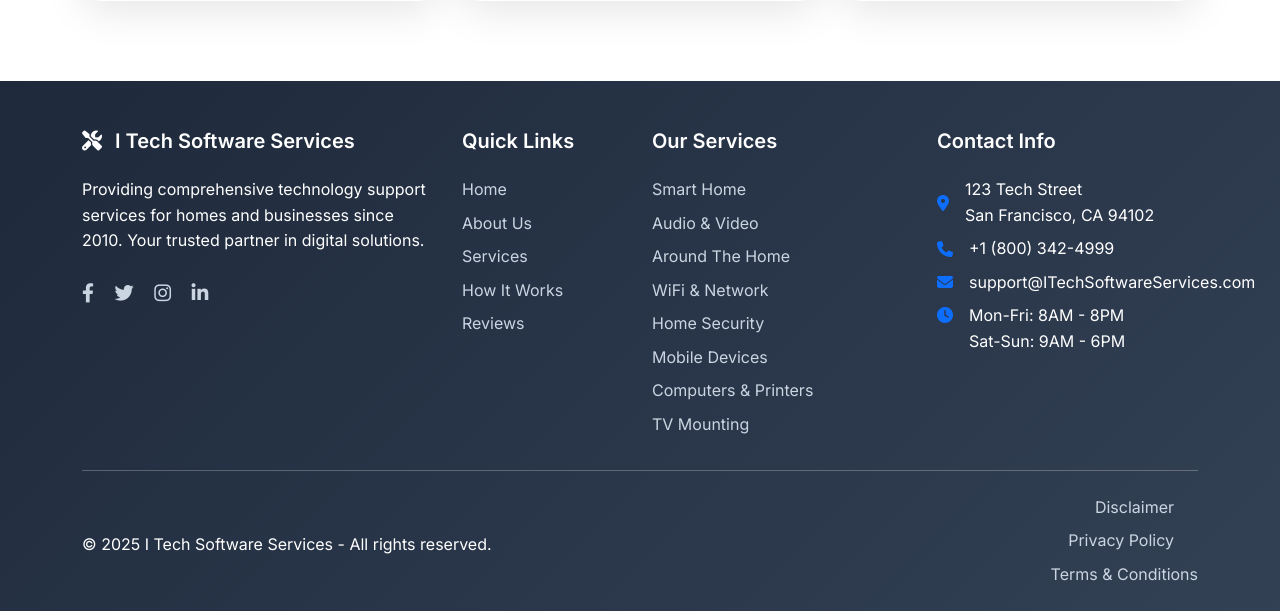
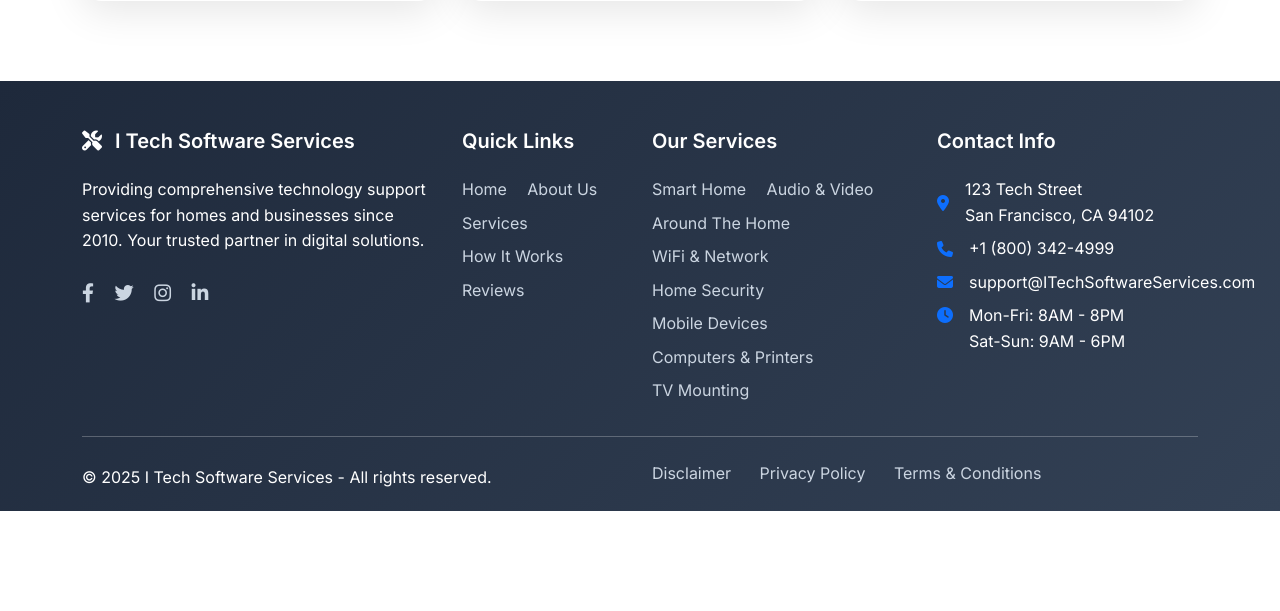
Before and after one commit to ItachiUchiha7777/TechSolFlask, a Flask app: page / in a window 1280 px wide. Shown: the part 4949-5560 px from the top of the page. After the commit the page ends 5460 px from the top, so only its background shows below. Run offline with Flask 3, Linux system fonts and the light colour scheme.

Commit message:
all the neded changes from customer

```diff
--- a/templates/base.html
+++ b/templates/base.html
@@ -356,8 +356,7 @@
     <div class="container">
         <div class="row g-4">
             <div class="col-lg-4 col-md-6">
-                    <h5><i class="fas fa-tools me-2"></i> I Tech Software Services
-</h5>
+                <h5><i class="fas fa-tools me-2"></i> I Tech Software Services</h5>
                 <p class="mb-4">Providing comprehensive technology support services for homes and businesses since 2010. Your trusted partner in digital solutions.</p>
                 <div class="social-links">
                     <a href="#" aria-label="Facebook"><i class="fab fa-facebook-f"></i></a>
@@ -411,17 +410,31 @@
 
         <div class="row align-items-center">
             <div class="col-md-6">
-                    <p class="mb-0">&copy; 2025  I Tech Software Services - All rights reserved.</p>
+                <p class="mb-0">&copy; 2025 I Tech Software Services - All rights reserved.</p>
             </div>
-                <div class="col-md-6 text-md-end">
+            <div class="col-md-6">
+                <!-- Changed from text-md-end to remove right alignment -->
                 <a href="{{url_for('disclaimer')}}" class="footer-link me-4">Disclaimer</a>
-
                 <a href="{{url_for('privacy')}}" class="footer-link me-4">Privacy Policy</a>
                 <a href="{{url_for('terms')}}" class="footer-link">Terms & Conditions</a>
             </div>
         </div>
     </div>
 </footer>
+<style>
+    .footer-link {
+    display: inline-block;
+    margin-right: 1rem;
+    margin-bottom: 0.5rem;
+}
+
+@media (max-width: 767px) {
+    .footer-link {
+        display: block;
+        margin-right: 0;
+    }
+}
+</style>
 
     <!-- Contact Modal -->
     <div class="modal fade" id="contactModal" tabindex="-1">
--- a/templates/index.html
+++ b/templates/index.html
@@ -1,6 +1,7 @@
 {% extends "base.html" %}
 
 {% block extra_css %}
+/* Hero Section */
 /* Hero Section */
 .hero-section {
     padding-top: 8rem;
@@ -17,11 +18,60 @@
     margin-top: 80px;
 }
 
+/* For tablets */
+@media (max-width: 1024px) {
+    .hero-section {
+        min-height: 80vh;
+        background-attachment: scroll;
+    }
+}
+
 /* For phones */
 @media (max-width: 768px) {
     .hero-section {
-        min-height: 50vh;
+        min-height: 60vh; /* Reduced from 20% to a more reasonable 60vh */
+        padding-top: 4rem;
+        padding-bottom: 2rem;
         background-attachment: scroll; /* improves performance on mobile */
+        background-position: center center;
+    }
+
+    .hero-content {
+        padding: 1rem 0;
+    }
+
+    .hero-buttons {
+        padding-top: 2rem !important; /* Reduced from 100px */
+    }
+}
+
+/* For very small phones */
+@media (max-width: 480px) {
+    .hero-section {
+        min-height: 50vh; /* Even smaller for very small screens */
+        padding-top: 3rem;
+        padding-bottom: 1.5rem;
+    }
+
+    .hero-buttons {
+        padding-top: 1.5rem !important;
+    }
+
+    .hero-title {
+        font-size: 2rem; /* Smaller title on very small screens */
+    }
+
+    .hero-subtitle {
+        font-size: 1rem;
+        margin-bottom: 1.5rem;
+    }
+}
+
+/* For landscape orientation on phones */
+@media (max-width: 768px) and (orientation: landscape) {
+    .hero-section {
+        min-height: 70vh; /* Slightly taller for landscape */
+        padding-top: 2rem;
     }
 }
 
@@ -772,7 +822,7 @@
     ['Audio and Video (Alexa)', `${baseURL}/service/audio_video/Advanced%20Audio%20Systems`],
     ['Mobile and Tablet', `${baseURL}/service/mobile_devices/Phone%20%26%20Tablet`],
     ['Wifi Network', `${baseURL}/service/wifi_network/Routers`],
-    ['Printer And Scanner', `${baseURL}/service/computers_printers/Printers`],
+    ['Printer And Scanner', `${baseURL}/service/computers_printers/ Printers%20and%20Scanner`],
     ['Computer', `${baseURL}/service/computers_printers/Computers`],
     ['Antivirus', `${baseURL}/service/computers_printers/Firewall%20%26%20Security`],
     ['Email', `${baseURL}/service/computers_printers/Email%20Troubleshooting`],
--- a/templates/partner.html
+++ b/templates/partner.html
@@ -408,9 +408,9 @@
                     <a href="{{ url_for('contact') }}?subject=Partnership" class="btn btn-light btn-lg">
                         <i class="fas fa-handshake me-2"></i>Become a Partner
                     </a>
-                    <a href="tel:+18003424999" class="btn btn-outline-light btn-lg">
+                    <!-- <a href="tel:+18003424999" class="btn btn-outline-light btn-lg">
                         <i class="fas fa-phone me-2"></i>Call Now
-                    </a>
+                    </a> -->
                 </div>
             </div>
         </div>
--- a/templates/services.html
+++ b/templates/services.html
@@ -112,9 +112,9 @@
             <a href="{{ url_for('contact') }}" class="btn btn-primary btn-lg">
                 <i class="fas fa-calendar-check me-2"></i>Schedule Service
             </a>
-            <a href="tel:+18003424999" class="btn btn-outline-primary btn-lg">
+            <!-- <a href="tel:+18003424999" class="btn btn-outline-primary btn-lg">
                 <i class="fas fa-phone me-2"></i>Call Now
-            </a>
+            </a> -->
         </div>
     </div>
 </section>
```
Lines whose indentation alone changed are shown as unchanged.
